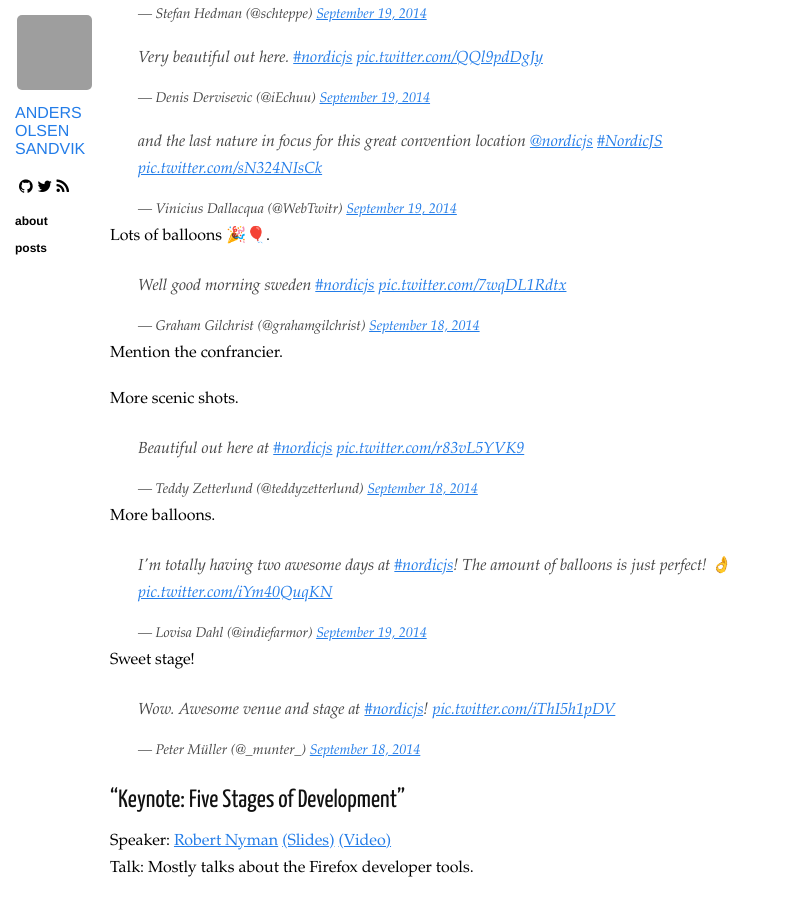
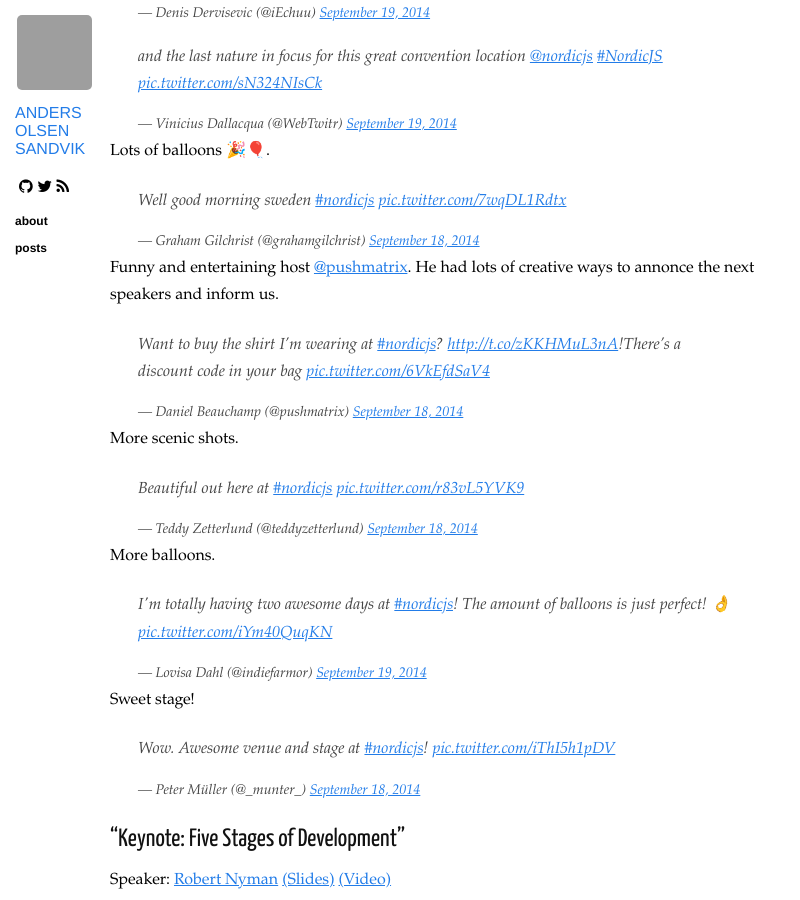
Before and after one commit to Andersos/andersos.net, a Jekyll site: the page built from _posts/2014-09-19-NordicJS-2014.markdown, in a window 1280 px wide and 900 px high, scrolled down 1081 px. Shown: the whole window, without its empty margins (0-800 px from the left). Built offline with Jekyll 4.4.1, drawn with Linux system fonts in a browser that asks for light colours; nearby versions of some CDN libraries; Markdown is read by kramdown in place of the engine named in the settings; comment, search, counter and statistics services are not loaded; some of the changed text lies outside the part shown; grey boxes are pictures that could not be loaded.

Commit message:
Update NordicJS post

```diff
--- a/_posts/2014-09-19-NordicJS-2014.markdown
+++ b/_posts/2014-09-19-NordicJS-2014.markdown
@@ -41,7 +38,9 @@ Got a smal cheese bread roll. Tomorrow I'm having breakfast at the hotel.
 Lots of balloons 🎉🎈.
 <blockquote class="twitter-tweet" lang="en"><p>Well good morning sweden <a href="https://twitter.com/hashtag/nordicjs?src=hash">#nordicjs</a> <a href="http://t.co/7wqDL1Rdtx">pic.twitter.com/7wqDL1Rdtx</a></p>&mdash; Graham Gilchrist (@grahamgilchrist) <a href="https://twitter.com/grahamgilchrist/status/512503159215120384">September 18, 2014</a></blockquote>
 
-Mention the confrancier.
+Funny and entertaining host <a href="https://twitter.com/pushmatrix/">@pushmatrix</a>.
+He had lots of creative ways to annonce the next speakers and inform us.
+<blockquote class="twitter-tweet" lang="en"><p>Want to buy the shirt I’m wearing at <a href="https://twitter.com/hashtag/nordicjs?src=hash">#nordicjs</a>? <a href="http://t.co/zKKHMuL3nA">http://t.co/zKKHMuL3nA</a>!There’s a discount code in your bag <a href="http://t.co/6VkEfdSaV4">pic.twitter.com/6VkEfdSaV4</a></p>&mdash; Daniel Beauchamp (@pushmatrix) <a href="https://twitter.com/pushmatrix/status/512532219504906241">September 18, 2014</a></blockquote>
 
 More scenic shots.
 <blockquote class="twitter-tweet" lang="en"><p>Beautiful out here at <a href="https://twitter.com/hashtag/nordicjs?src=hash">#nordicjs</a> <a href="http://t.co/r83vL5YVK9">pic.twitter.com/r83vL5YVK9</a></p>&mdash; Teddy Zetterlund (@teddyzetterlund) <a href="https://twitter.com/teddyzetterlund/status/512594724251656192">September 18, 2014</a></blockquote>
```
Also changed, not shown: other parts of _posts/2014-09-19-NordicJS-2014.markdown (+1 -4 lines).
